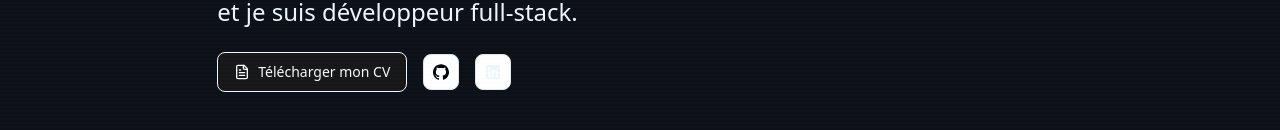
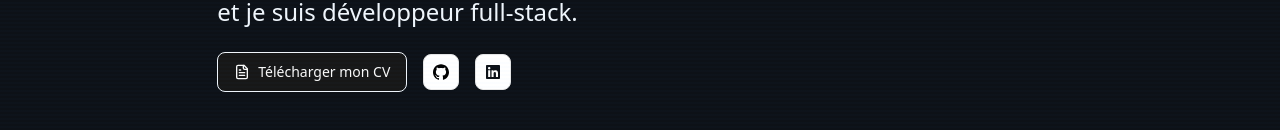
Before and after one commit to antoinecoulon/portfolio-2025, a Next.js app: page / in a window 1280 px wide. Shown: the part 448-578 px from the top of the page. Built offline with nearby package versions, Linux system fonts and the light colour scheme.

Commit message:
Fix: color icon

```diff
--- a/src/components/sections/HomeSection.tsx
+++ b/src/components/sections/HomeSection.tsx
@@ -37,7 +37,7 @@ export default function HomeSection() {
                         variant={"outline"}
                         className="hover:cursor-pointer hover:bg-accent-primary hover:text-bg-primary"
                     >
-                        <FaLinkedin color="bg-bg-primary" size={8} />
+                        <FaLinkedin className="fill-bg-primary" />
                     </Button>
                 </div>
             </div>
```
